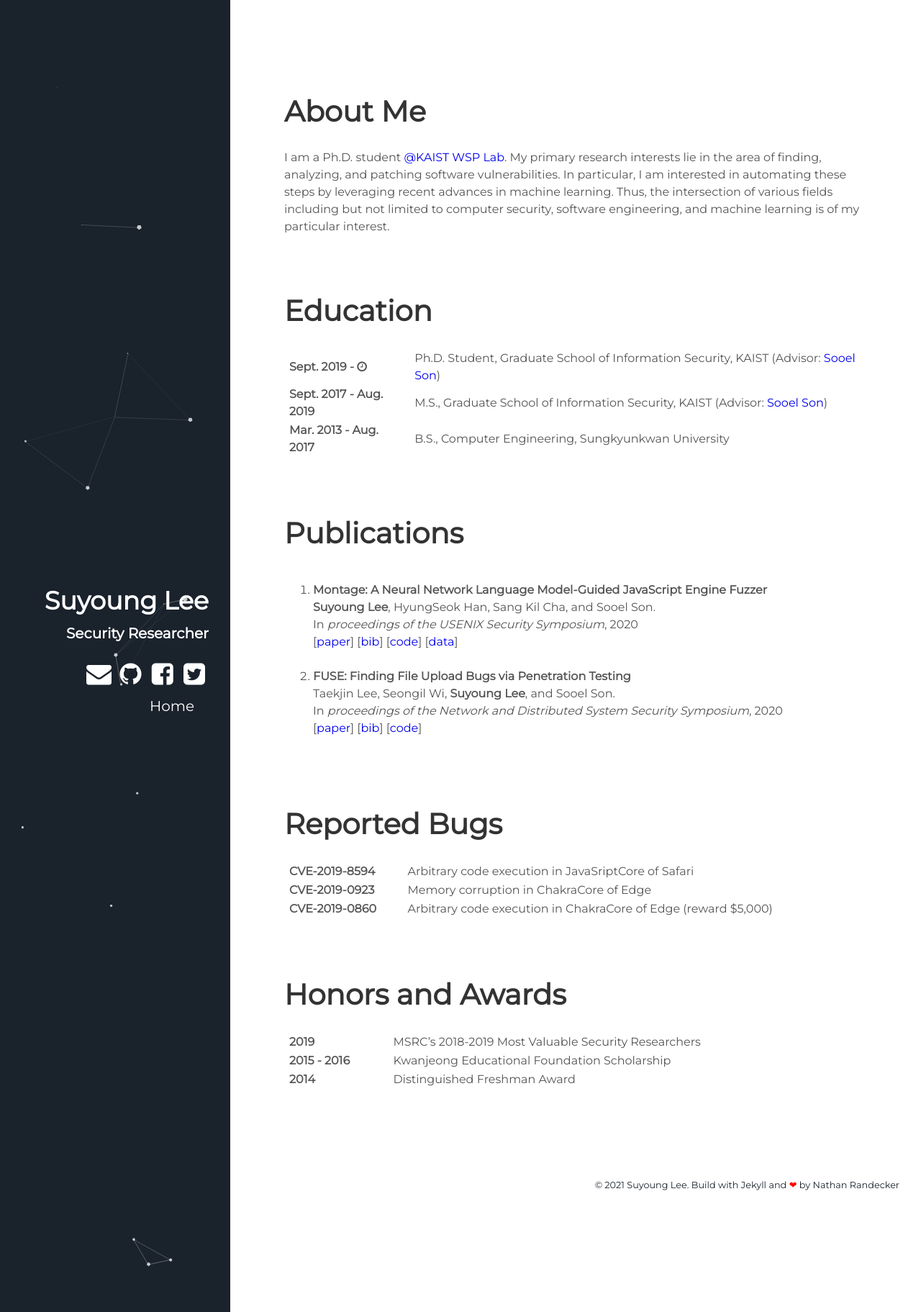
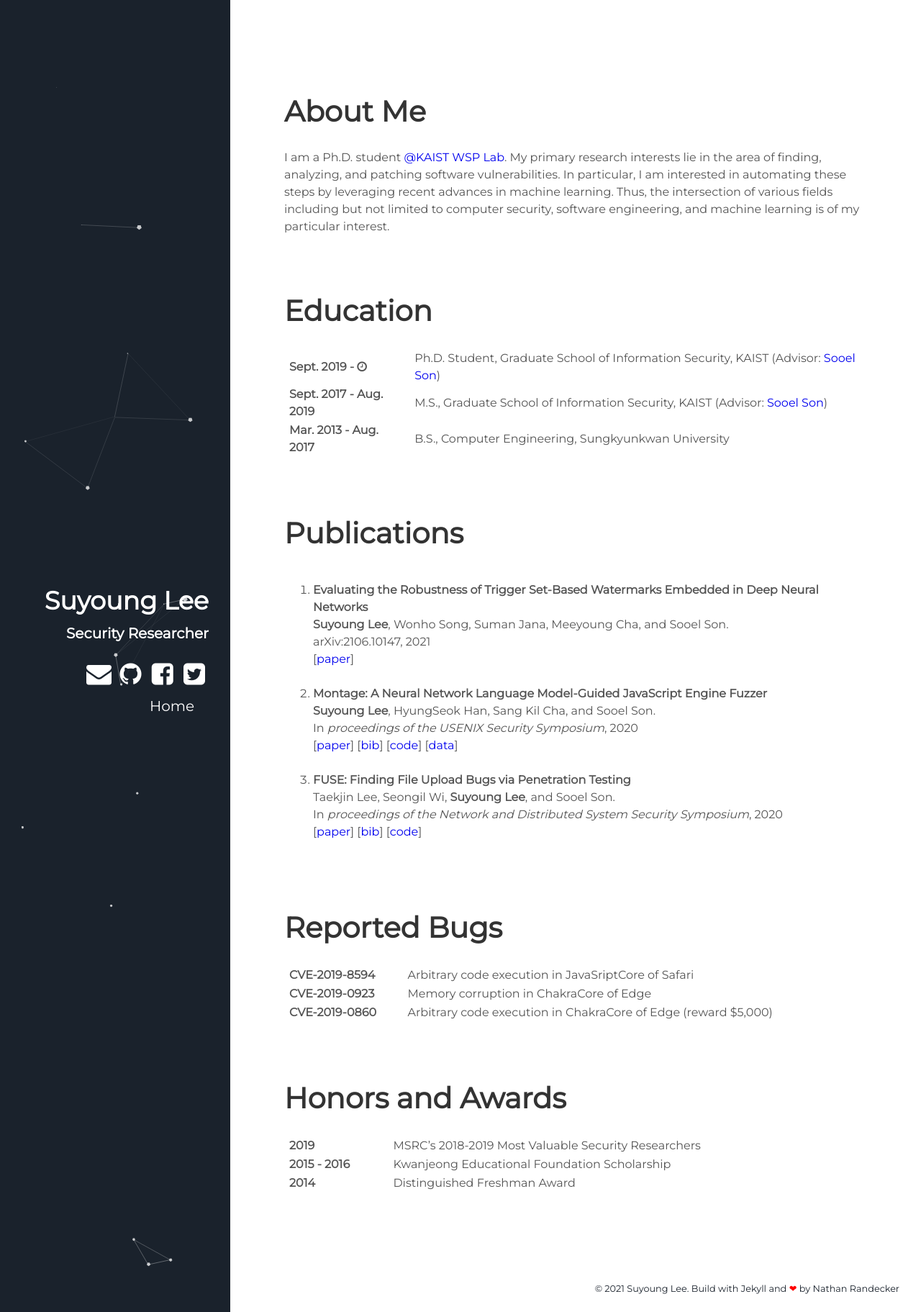
Before and after one commit to leeswimming/leeswimming.github.io, a Jekyll site: the page built from index.html, in a window 1280 px wide. Shown: the whole page at 72% size. Built offline with Jekyll 4.4.1, drawn with Linux system fonts in a browser that asks for light colours.

Commit message:
Update publications.yml

```diff
--- a/_data/publications.yml
+++ b/_data/publications.yml
@@ -1,3 +1,9 @@
+- title: "Evaluating the Robustness of Trigger Set-Based Watermarks Embedded in Deep Neural Networks"
+  authors: <strong>Suyoung Lee</strong>, Wonho Song, Suman Jana, Meeyoung Cha, and Sooel Son.
+  venue: arXiv:2106.10147
+  year: 2021
+  link: https://arxiv.org/pdf/2106.10147
+
 - title: "Montage: A Neural Network Language Model-Guided JavaScript Engine Fuzzer"
   authors: <strong>Suyoung Lee</strong>, HyungSeok Han, Sang Kil Cha, and Sooel Son.
   venue: In <em>proceedings of the USENIX Security Symposium</em>
```
